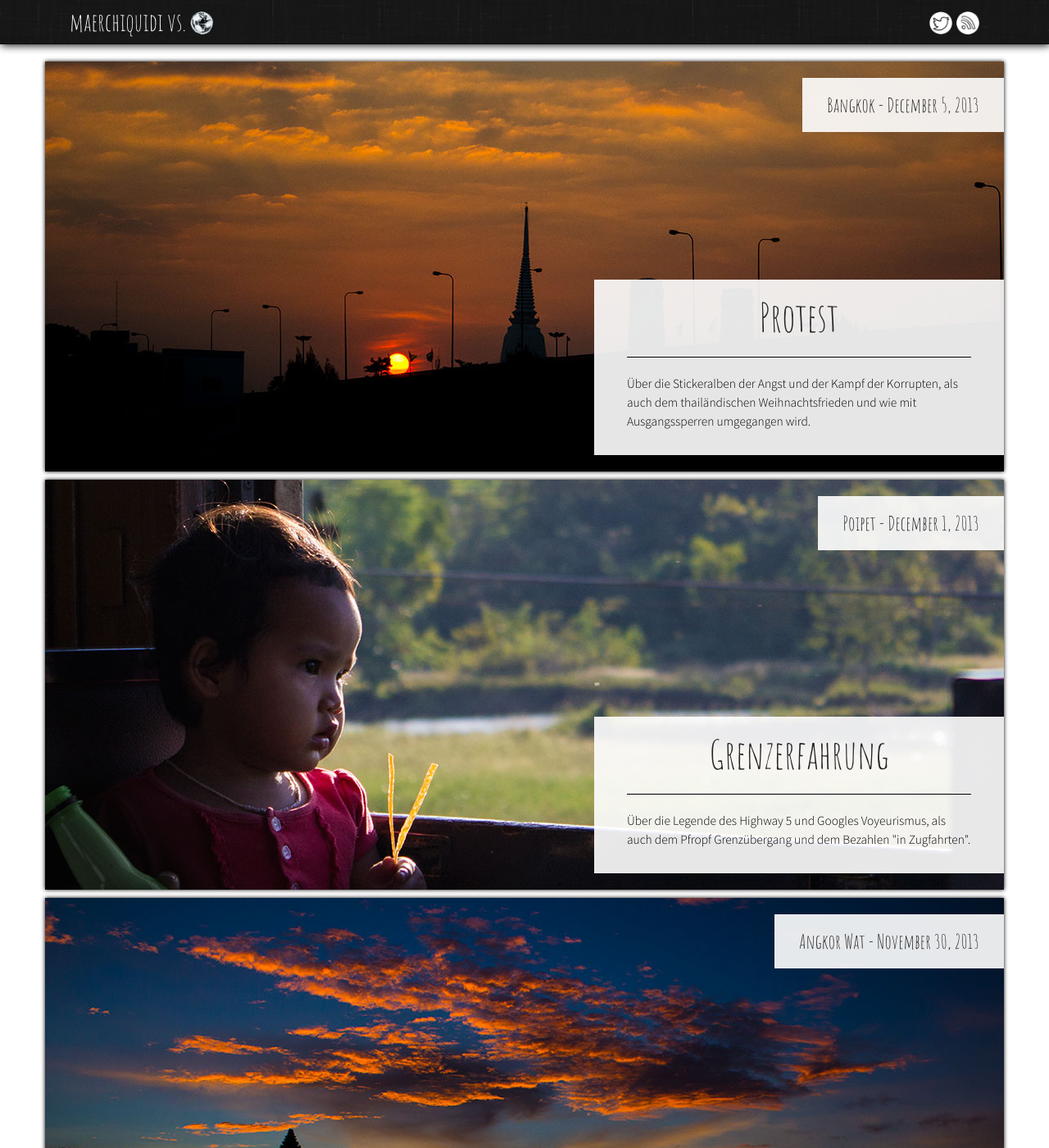
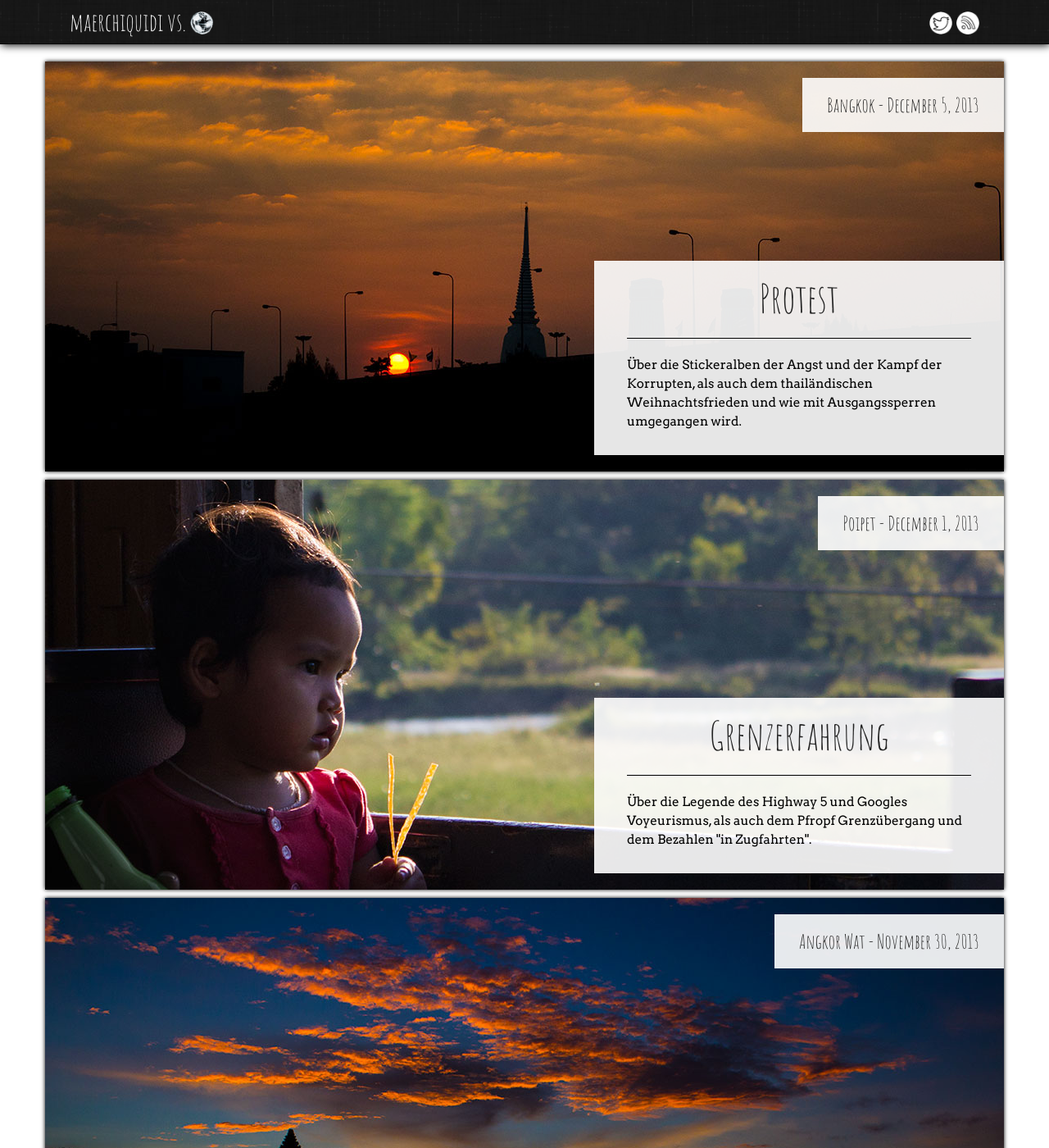
Before and after one commit to maerch/maerchiquidi, a Jekyll site: the page built from index.html, in a window 1280 px wide and 1400 px high. Shown: the whole window at 82% size. Built offline with Jekyll 4.4.1, drawn with Linux system fonts in a browser that asks for light colours; nearby versions of some CDN libraries; the list of posts is cut into pages by our own code.

Commit message:
Changes font to avro

```diff
--- a/css/main.css
+++ b/css/main.css
@@ -1,12 +1,11 @@
 @import url(http://fonts.googleapis.com/css?family=Amatic+SC:400,700);
-@import url(http://fonts.googleapis.com/css?family=Source+Sans+Pro:300);
+@import url(http://fonts.googleapis.com/css?family=Arvo:400,700,400italic,700italic);
 
 body {
   margin-top: 65px;
   margin-bottom: 20px;
   color: #444;
-  font-family: 'Source Sans Pro', sans-serif;
-  font-weight: 300;
+  font-family: 'Arvo', serif;
 }
 
 #fixedbar {
```
